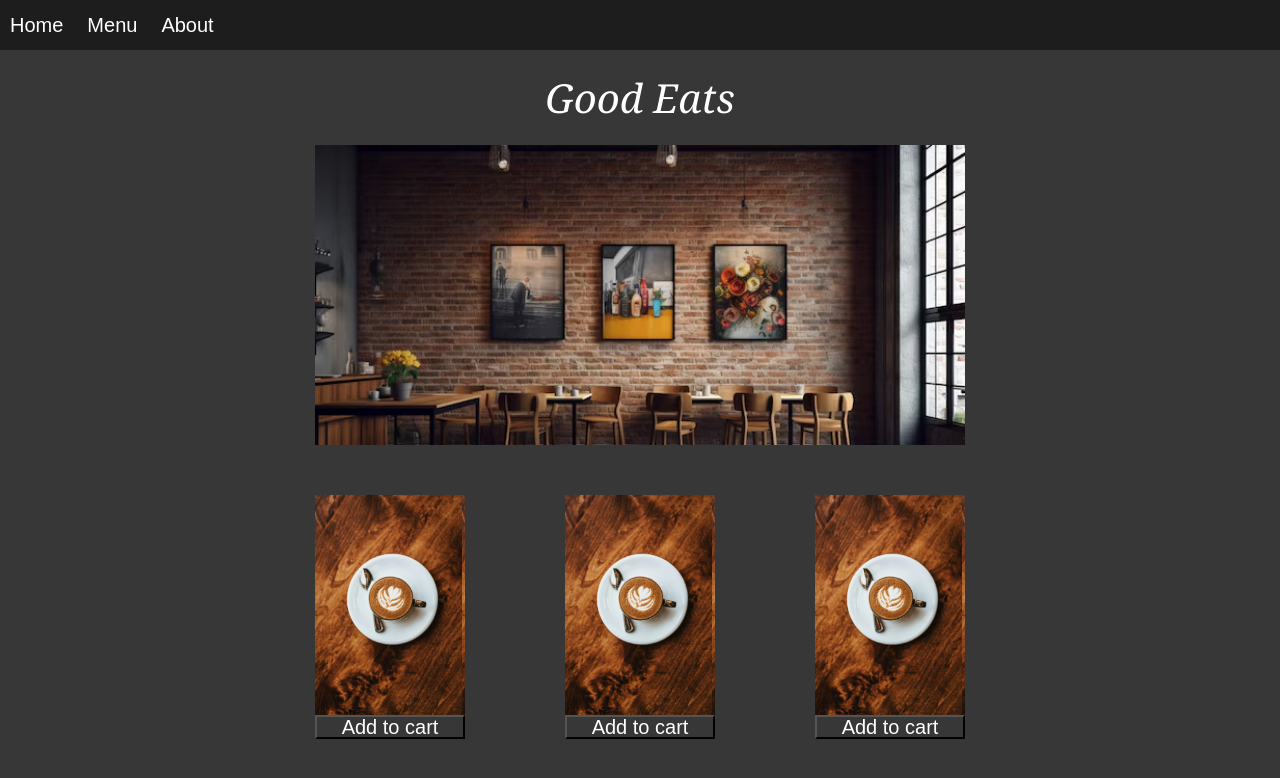
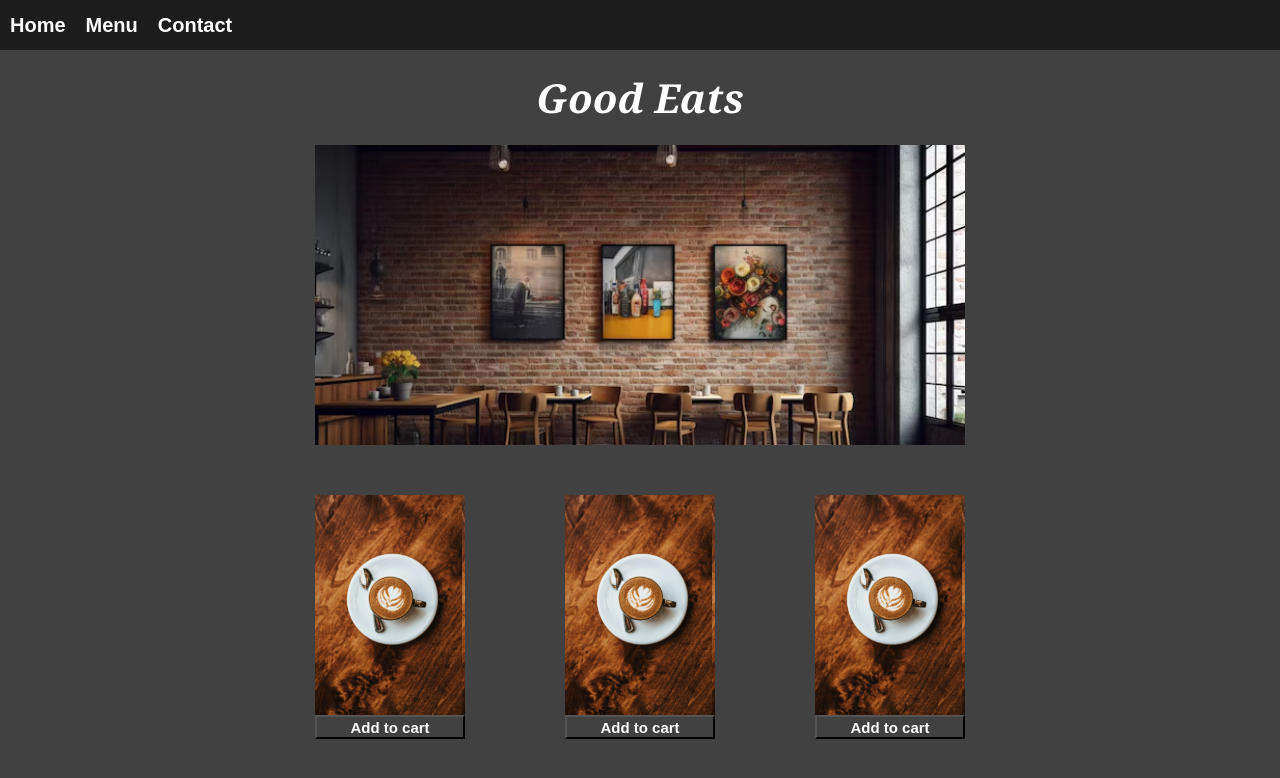
Before and after one commit to stephspace/restaurant-page, a website built with webpack: page src/index.html in a window 1280 px wide. Built offline with nearby package versions, Linux system fonts and the light colour scheme.

Commit message:
Add home page interface

```diff
--- a/package.json
+++ b/package.json
@@ -9,7 +9,9 @@
   "author": "",
   "license": "ISC",
   "devDependencies": {
+    "css-loader": "^7.1.2",
     "html-webpack-plugin": "^5.6.0",
+    "style-loader": "^4.0.0",
     "webpack": "^5.91.0",
     "webpack-cli": "^5.1.4"
   }
--- /dev/null
+++ b/src/homepage.js
@@ -0,0 +1,38 @@
+import './style.css';
+
+function home(){
+    const content = document.querySelector('#content');
+    const restaurantName = document.createElement('div');
+    const img1    = document.createElement('div');
+    const items   = document.createElement('div');
+
+    restaurantName.textContent = "Good Eats";
+    restaurantName.classList.add("name");
+
+    img1.classList.add('img1');
+    items.classList.add('items');
+
+    for(let i = 1; i <= 3; i++){
+        const coffee = document.createElement('div');
+        coffee.classList.add('coffee');
+
+        const img2 = document.createElement('div');
+        img2.classList.add('img2');
+        const btn2 = document.createElement('button');
+        btn2.classList.add('btn2');
+
+        btn2.textContent = "Add to cart";
+        coffee.appendChild(img2);
+        coffee.appendChild(btn2);
+
+        items.appendChild(coffee);
+    }
+
+    content.appendChild(restaurantName);
+    content.appendChild(img1);
+    content.appendChild(items);
+
+    document.body.appendChild(content)
+}
+
+export default home;
--- a/src/index.html
+++ b/src/index.html
@@ -3,37 +3,13 @@
     <head>
         <meta charset="utf-8">
         <title>restaurant page</title>
-        <link rel="stylesheet" href="style.css">
     </head>
     <body>
         <header>
             <nav>
-                <div>
-                    <button class="btn1">Home</button>
-                    <button class="btn1">Menu</button>
-                    <button class="btn1">About</button>
-                </div>
             </nav>
         </header>
-        <div class="body">
-            <div class="name">Good Eats</div>
-            <div>
-                <div class="img1"></div>
-            </div>
-            <div class="items">
-                <div class="coffee">
-                    <div class="img2"></div>
-                    <button class="btn2">Add to cart</button>
-                </div>
-                <div class="coffee">
-                    <div class="img2"></div>
-                    <button class="btn2">Add to cart</button>
-                </div>
-                <div class="coffee">
-                    <div class="img2"></div>
-                    <button class="btn2">Add to cart</button>
-                </div>
-            </div>
+        <div id="content">
         </div>
     </body>
 </html>
--- a/src/index.js
+++ b/src/index.js
@@ -1 +1,4 @@
-console.log("Hello World!")
+import home from './homepage';
+import './tab'
+
+home();
--- a/src/style.css
+++ b/src/style.css
@@ -3,9 +3,10 @@ body {
     min-height: 100vh;
     display: flex;
     flex-direction: column;
+    background-color:rgb(65, 65, 65);
 }
 
-.body {
+#content {
     display: flex;
     flex-grow: 1;
     flex-direction: column;
@@ -26,6 +27,7 @@ button {
     color: rgb(255, 255, 255);
     font-size: 20px;
     padding: 10px;
+    font-weight: bold;
 }
 
 .btn1 {
@@ -35,7 +37,7 @@ button {
 .btn2 {
     cursor: pointer;
     color: rgb(255, 255, 255);
-    font-size: 20px;
+    font-size: 15px;
     height: 20px;
     display: flex;
     align-items: center;
@@ -57,8 +59,10 @@ button:hover {
     justify-content: center;
     padding: 20px;
     font-size: 40px;
-    font-family:Cambria, Cochin, Georgia, Times, 'Times New Roman', serif;
-    font-style:italic;
+    font-family: Cambria, Cochin, Georgia, Times, 'Times New Roman', serif;
+    font-style: italic;
+    color: white;
+    font-weight: bold;
 }
 
 .img1 {
--- /dev/null
+++ b/src/tab.js
@@ -0,0 +1,16 @@
+const nav = document.querySelector('nav');
+const btn1 = document.createElement('button');
+const btn2 = document.createElement('button');
+const btn3 = document.createElement('button');
+
+btn1.classList.add('btn1')
+btn2.classList.add('btn1')
+btn3.classList.add('btn1')
+
+btn1.textContent = 'Home';
+btn2.textContent = 'Menu';
+btn3.textContent = 'Contact';
+
+nav.appendChild(btn1);
+nav.appendChild(btn2);
+nav.appendChild(btn3);
--- a/webpack.config.js
+++ b/webpack.config.js
@@ -1,7 +1,8 @@
+const path = require('path');
 const HtmlWebpackPlugin = require('html-webpack-plugin');
-const path = require('path');
 
 module.exports = {
+  mode: 'development',
   entry: './src/index.js',
   output: {
     filename: 'main.js',
@@ -12,4 +13,16 @@ module.exports = {
         template: './src/index.html',
     }
   )],
+  module: {
+    rules: [
+      {
+        test: /\.css$/i,
+        use: ['style-loader', 'css-loader'],
+      },
+      {
+        test: /\.(png|svg|jpg|jpeg|gif|avif)$/i,
+        type: 'asset/resource',
+      },
+    ],
+  },
 };
```
Also changed, not shown: 1 other file.
